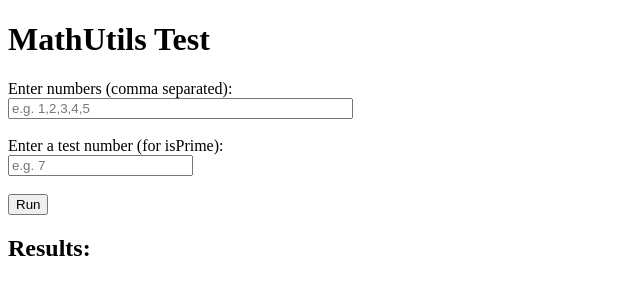
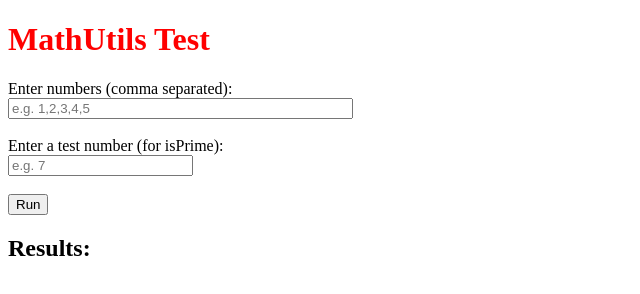
Before and after one commit to aanacarolr/Task3, a website: page index.html in a window 1280 px wide. Shown: the whole page, without its empty margins (0-640 px from the left). Drawn offline with Linux system fonts and the light colour scheme.

Commit message:
Change title colour to RED

```diff
--- a/index.html
+++ b/index.html
@@ -6,7 +6,7 @@
   <title>MathUtils Interactive Test</title>
 </head>
 <body>
-  <h1>MathUtils Test</h1>
+  <h1 style="color: red;">MathUtils Test</h1>
 
   <label for="numbers">Enter numbers (comma separated):</label><br />
   <input type="text" id="numbers" placeholder="e.g. 1,2,3,4,5" size="40" /><br /><br />
```
